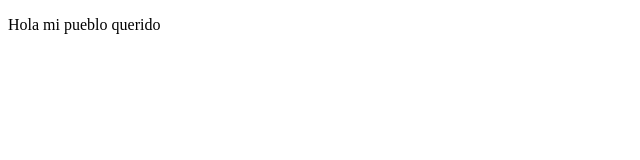
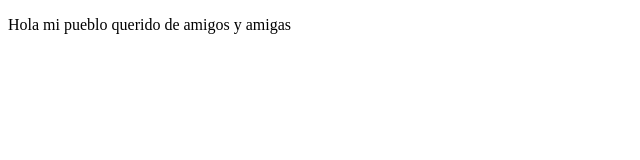
Before and after one commit to Raymond0003/proyectoDemoCursoPrework, a plain HTML site: page index.html in a window 1280 px wide. Shown: the whole page, without its empty margins (0-640 px from the left). Drawn offline with Linux system fonts and the light colour scheme.

```diff
--- a/index.html
+++ b/index.html
@@ -8,7 +8,7 @@
 </head>
 <body>
     <p>
-        Hola mi pueblo querido
+        Hola mi pueblo querido de amigos y amigas
     </p>
 
 </body>
```
